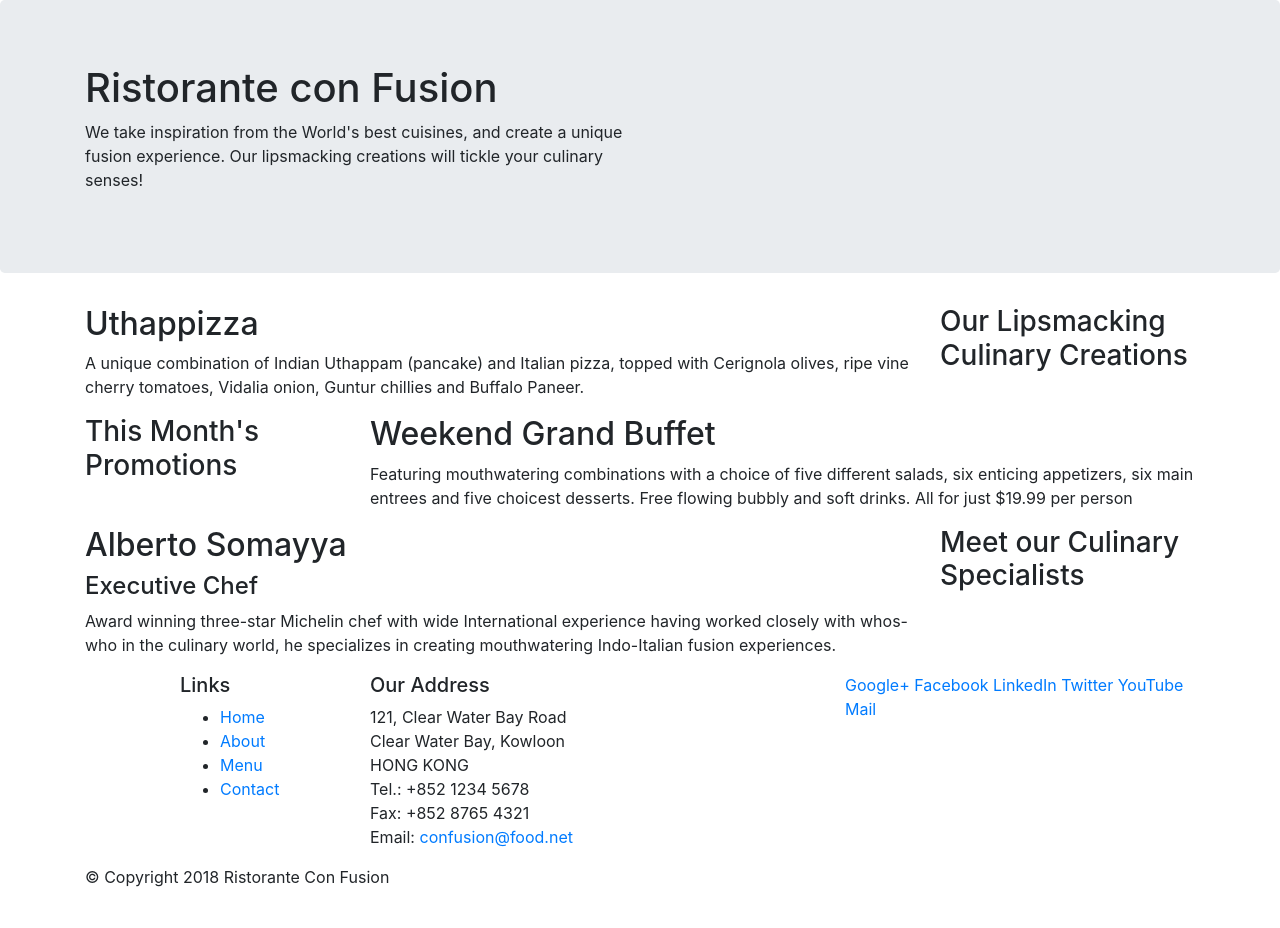
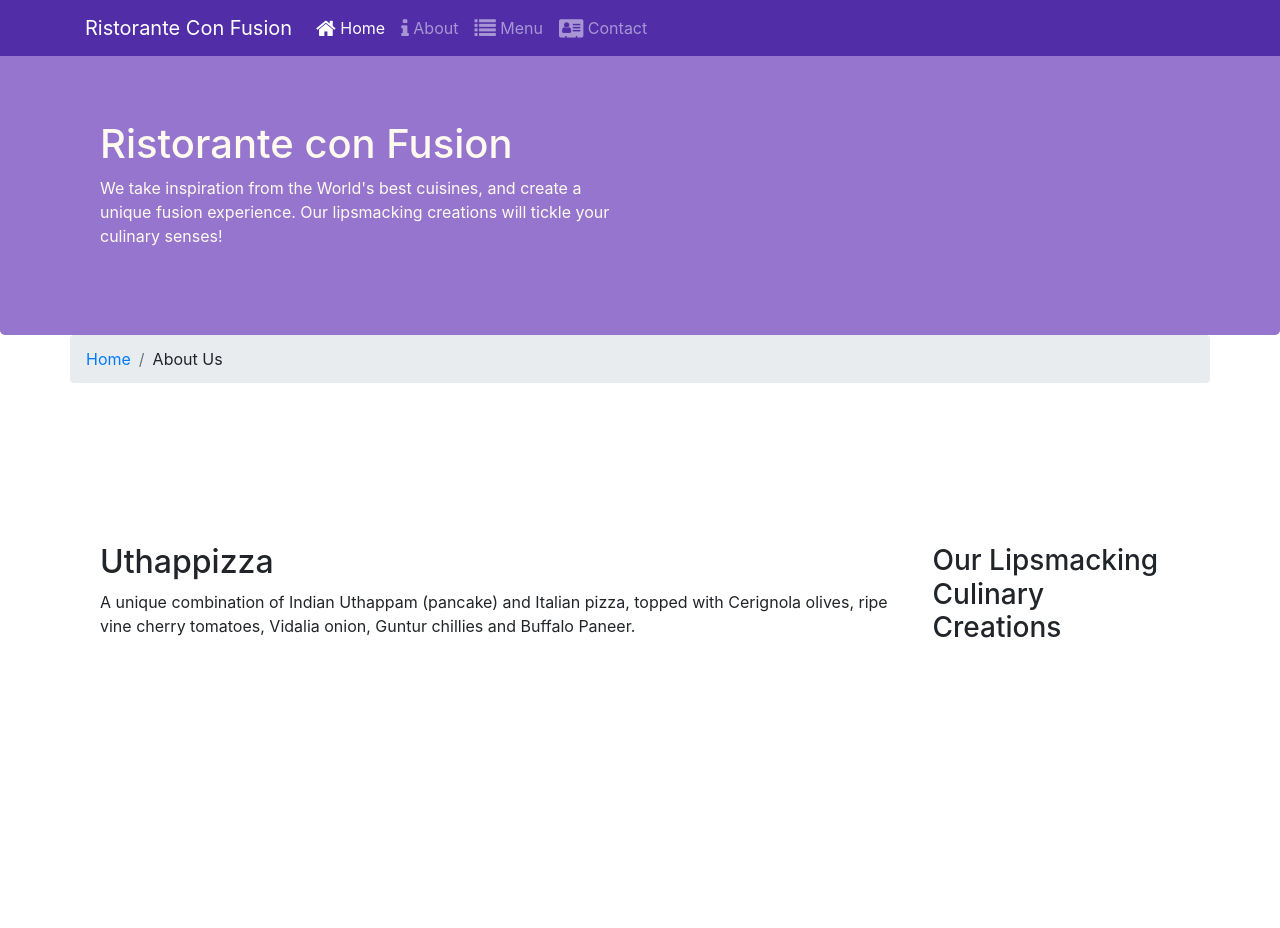
Before and after one commit to SaranyaBogendiran/bootstrap4-Practise, a website: page index.html in a window 1280 px wide. Shown: the top 928 px of the page. Before the commit the page ends 905 px from the top, so only its background shows below. Drawn offline with nearby package versions, Linux system fonts and the light colour scheme.

Commit message:
Navbar and breadcrumb

```diff
--- /dev/null
+++ b/css/styles.css
@@ -0,0 +1,39 @@
+.row-header{
+    margin: 0px auto;
+    padding: 0px auto;
+}
+
+.row-content{
+    margin: 0px auto;
+    padding: 50px 0px 50px 0px;
+    border-bottom: 1px ridge #f2efeb1c;
+    min-height: 400px;
+}
+
+.footer{
+    background-color: #D1C4E9;
+    margin: 1px auto;
+    padding: 20px 0px 20px 0px;
+}
+
+.jumbotron {
+    padding:70px 30px 70px 30px;
+    margin:0px auto;
+    background: #9575CD ;
+    color:floralwhite;
+}
+
+address{
+    font-size:80%;
+    margin:0px;
+    color:#0f0f0f;
+}
+
+body{
+    padding:50px 0px 0px 0px;
+    z-index:0;
+}
+
+.navbar-dark {
+     background-color: #512DA8;
+}
--- a/index.html
+++ b/index.html
@@ -10,13 +10,34 @@
 
     <!-- Bootstrap CSS -->
     <link rel="stylesheet" href="node_modules/bootstrap/dist/css/bootstrap.min.css">
+    <link rel="stylesheet" href="css/styles.css">
+    <link rel="stylesheet" href="node_modules/font-awesome/css/font-awesome.min.css">
+    <link rel="stylesheet" href="node_modules/bootstrap-social/bootstrap-social.css">
 </head>
 
 <body>
 
+    <nav class="navbar navbar-dark navbar-expand-sm fixed-top">
+        <div class="container">
+            <a class="navbar-brand" href="#">Ristorante Con Fusion</a>
+                <div class="collapse navbar-collapse" id="Navbar">
+                    <ul class="navbar-nav mr-auto">
+                        <li class="nav-item active"><a class="nav-link" href="#"><span class="fa fa-home fa-lg"></span> Home</a></li>
+                        <li class="nav-item"><a class="nav-link" href="./aboutus.html"><span class="fa fa-info fa-lg"></span> About</a></li>
+                        <li class="nav-item"><a class="nav-link" href="#"><span class="fa fa-list fa-lg"></span> Menu</a></li>
+                        <li class="nav-item"><a class="nav-link" href="#"><span class="fa fa-address-card fa-lg"></span> Contact</a></li>
+                    </ul>
+                </div>
+                <button class="navbar-toggler" type="button" data-toggle="collapse" data-target="#Navbar">
+                        <span class="navbar-toggler-icon"></span>
+                </button>
+            </div>
+
+    </nav>
+
     <header class="jumbotron">
         <div class="container">
-            <div class="row">
+            <div class="row row-header">
                 <div class="col-12 col-sm-6">
                     <h1>Ristorante con Fusion</h1>
                     <p>We take inspiration from the World's best cuisines, and create a unique fusion experience. Our lipsmacking creations will tickle your culinary senses!</p>
@@ -28,7 +49,16 @@
     </header>
 
     <div class="container">
-        <div class="row">
+            <div class="row">
+                <ol class="col-12 breadcrumb">
+                    <li class="breadcrumb-item active"><a href=".#">Home</a></li>
+                    <li class="breadcrumb-item">About Us</li>
+                </ol>
+            </div>
+    </div>
+
+    <div class="container">
+        <div class="row row-content align-items-center">
             <div class="col-12 col-sm-4 order-sm-last col-md-3">
                 <h3>Our Lipsmacking Culinary Creations</h3>
             </div>
@@ -39,7 +69,7 @@
         </div>
 
 
-        <div class="row">
+        <div class="row row-content align-items-center">
             <div class="col-12 col-sm-4 col-md-3">
                 <h3>This Month's Promotions</h3>
             </div>
@@ -49,7 +79,7 @@
             </div>
         </div>
 
-        <div class="row">
+        <div class="row row-content align-items-center">
             <div class="col-12 col-sm-4 order-sm-last col-md-3">
                 <h3>Meet our Culinary Specialists</h3>
             </div>
@@ -61,12 +91,12 @@
         </div>
     </div>
 
-    <footer >
+    <footer class="footer" >
         <div class="container">
             <div class="row">
                 <div class="col-4 offset-1 col-sm-2">
                     <h5>Links</h5>
-                    <ul>
+                    <ul class="list-unstyled">
                         <li><a href="#">Home</a></li>
                         <li><a href="#">About</a></li>
                         <li><a href="#">Menu</a></li>
@@ -79,23 +109,23 @@
 		              121, Clear Water Bay Road<br>
 		              Clear Water Bay, Kowloon<br>
 		              HONG KONG<br>
-		              Tel.: +852 1234 5678<br>
-		              Fax: +852 8765 4321<br>
-		              Email: <a href="mailto:confusion@food.net">confusion@food.net</a>
+		              <i class="fa fa-phone fa-lg"></i>: +852 1234 5678<br>
+		              <i class="fa fa-fax fa-lg"></i>: +852 8765 4321<br>
+		              <i class="fa fa-envelope fa-lg"></i>: <a href="mailto:confusion@food.net">confusion@food.net</a>
 		           </address>
                 </div>
                 <div class="col-12 col-sm-4">
-                    <div>
-                        <a href="http://google.com/+">Google+</a>
-                        <a href="http://www.facebook.com/profile.php?id=">Facebook</a>
-                        <a href="http://www.linkedin.com/in/">LinkedIn</a>
-                        <a href="http://twitter.com/">Twitter</a>
-                        <a href="http://youtube.com/">YouTube</a>
-                        <a href="mailto:">Mail</a>
+                    <div class="text-center">
+                            <a class="btn btn-social-icon btn-google"  href="http://google.com/+"><i class="fa fa-google-plus fa-lg"></i></a>
+                            <a class="btn btn-social-icon btn-facebook" href="http://www.facebook.com/profile.php?id="><i class="fa fa-facebook fa-lg"></i></a>
+                            <a class="btn btn-social-icon btn-linkedin"href="http://www.linkedin.com/in/"><i class="fa fa-linkedin fa-lg"></i></a>
+                            <a class="btn btn-social-icon btn-twitter" href="http://twitter.com/"><i class="fa fa-twitter fa-lg"></i></a>
+                            <a class="btn btn-social-icon btn-google" href="http://youtube.com/"><i class="fa fa-youtube fa-lg"></i></a>
+                            <a class="btn btn-social-icon btn-google" href="mailto:"><i class="fa fa-envelope fa-lg"></i></a>
                     </div>
                 </div>
            </div>
-           <div class="row">
+           <div class="row justify-content-center">
                 <div class="col-auto">
                     <p>© Copyright 2018 Ristorante Con Fusion</p>
                 </div>
--- a/package.json
+++ b/package.json
@@ -15,6 +15,8 @@
   },
   "dependencies": {
     "bootstrap": "^4.0.0",
+    "bootstrap-social": "^5.1.1",
+    "font-awesome": "^4.7.0",
     "jquery": "^3.3.1",
     "popper.js": "^1.12.9"
   }
```
Also changed, not shown: aboutus.html (added, +145 -0 lines).
